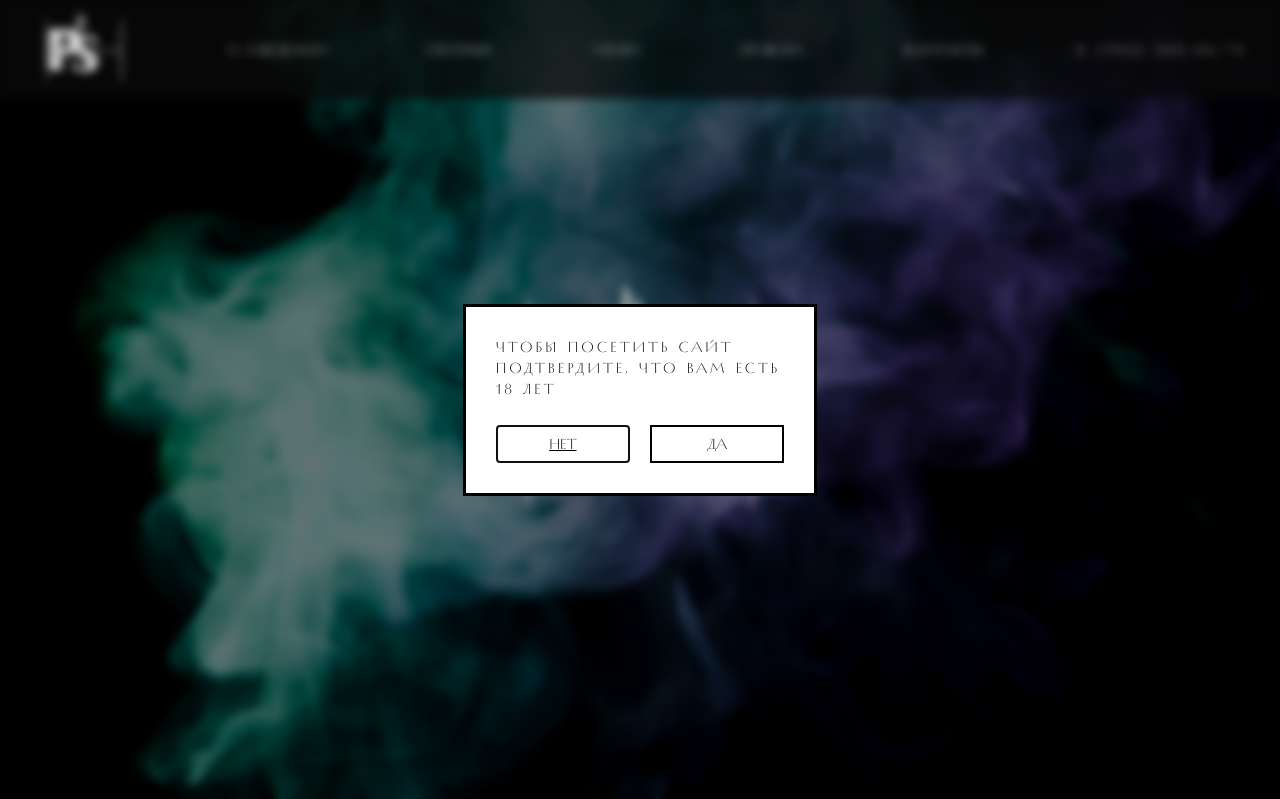
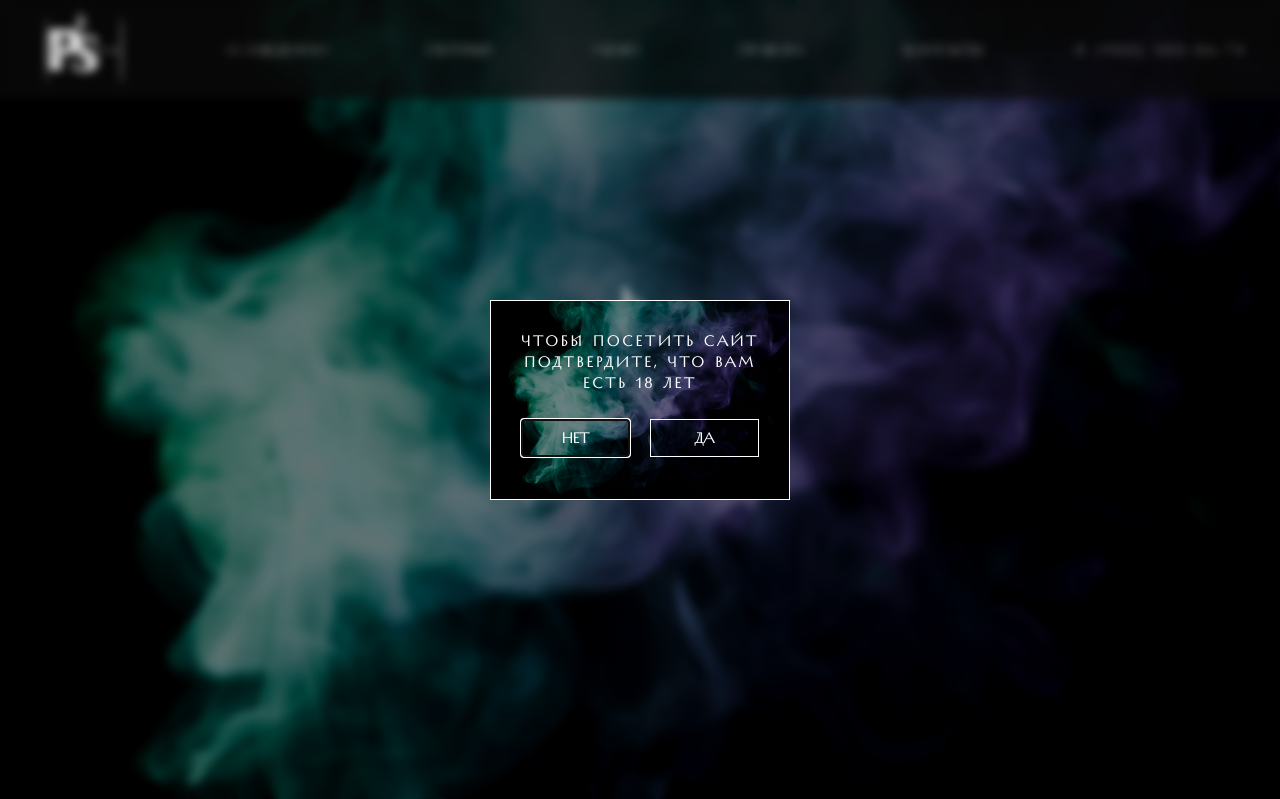
Before and after one commit to efremovid/ps, a plain HTML site: page index.html in a window 1280 px wide. Shown: the top 799 px of the page. Drawn offline with Linux system fonts and the light colour scheme.

Commit message:
попробуем

```diff
--- a/styles/styles.css
+++ b/styles/styles.css
@@ -192,11 +192,16 @@
 }
 
 .dialog {
-    inline-size: clamp(21.3125rem, 20.9604rem + 1.5023vw, 22.3125rem);
-    background-image: url(./styles/background.jpg);
+    background-image: linear-gradient(rgba(0, 0, 0, 0.5), rgba(0, 0, 0, 0.5)), url(/styles/background.jpg);
+    background-size: cover;
+    background-position: 100%;
+    background-attachment: fixed;
+    inline-size: 300px;
+    block-size: 200px;
     line-height: 21px;
     padding: 30px;
     text-transform: uppercase;
+    border: 1px solid white;
   }
 
   .dialog::backdrop {
@@ -204,7 +209,6 @@
   }
 
   .dialog__container {
-
     inline-size: 100%;
     block-size: 100%;
     display: flex;
@@ -213,7 +217,9 @@
   }
 
   .dialog__text {
-    color: black;
+    color: white;
+    font-weight: 1000;
+    text-align: center;
   }
 
   .dialog__text-container {
@@ -235,13 +241,20 @@
     inline-size: 100%;
     block-size: 38px;
     background-color: transparent;
-    color: rgb(0, 0, 0);
-    border: 2px solid black;
+    color: white;
+    font-weight: 1000;
+    text-align: center;
     display: flex;
     justify-content: center;
     align-items: center;
     text-transform: uppercase;
     cursor: pointer;
+    border: 1px solid white;
+
+  }
+
+  .button__text {
+    text-decoration: none;
   }
 
 @media (width < 1440px) {
```
